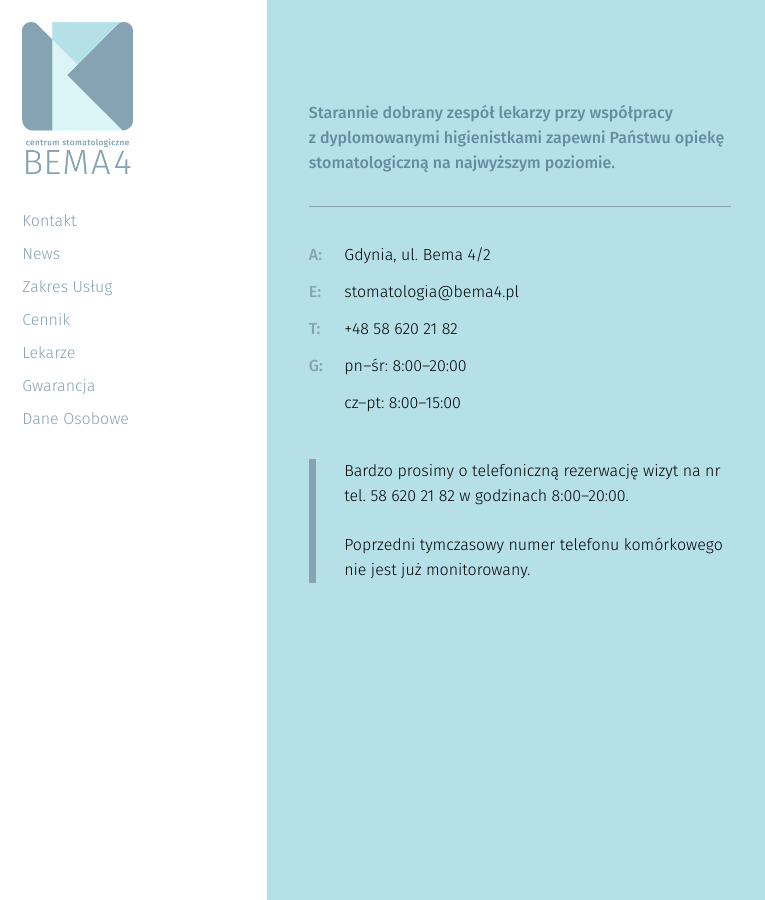
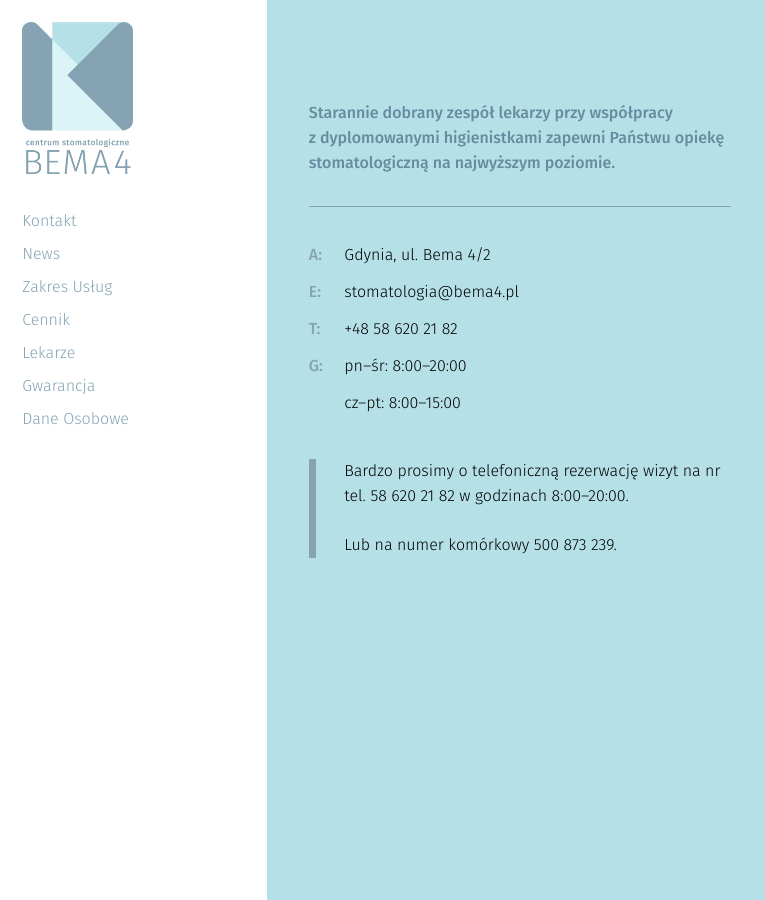
Before and after one commit to CSB4/bema4, a Jekyll site: the page built from index.html, in a window 1280 px wide and 900 px high. Shown: the whole window, without its empty margins (0-765 px from the left). Built offline with Jekyll 4.4.1, drawn with Linux system fonts in a browser that asks for light colours; nearby versions of some CDN libraries.

Commit message:
Update 0000-01-10-kontakt.markdown

```diff
--- a/_slides/0000-01-10-kontakt.markdown
+++ b/_slides/0000-01-10-kontakt.markdown
@@ -10,7 +10,7 @@ mail: "stomatologia@bema4.pl"
 godziny:
   - "<time itemprop=\"openingHours\" datetime=\"Mo-Th 08:00-20:00\"><b>pn&ndash;śr:</b> 8:00&ndash;20:00</time>"
   - "<time itemprop=\"openingHours\" datetime=\"Fr 08:00-15:00\"><b>cz&ndash;pt:</b> 8:00&ndash;15:00</time>"
-ogloszenie: 'Bardzo prosimy o telefoniczną rezerwację wizyt na nr tel.&nbsp;<a href="tel:+48586202182">58&nbsp;620&nbsp;21&nbsp;82</a> w godzinach 8:00&ndash;20:00.<br><br>Poprzedni tymczasowy numer telefonu komórkowego nie jest już monitorowany.'
+ogloszenie: 'Bardzo prosimy o telefoniczną rezerwację wizyt na nr tel.&nbsp;<a href="tel:+48586202182">58&nbsp;620&nbsp;21&nbsp;82</a> w godzinach 8:00&ndash;20:00.<br><br>Lub na numer komórkowy 500 873 239.'
 fullscreen: true
 published: true
 ---
```
